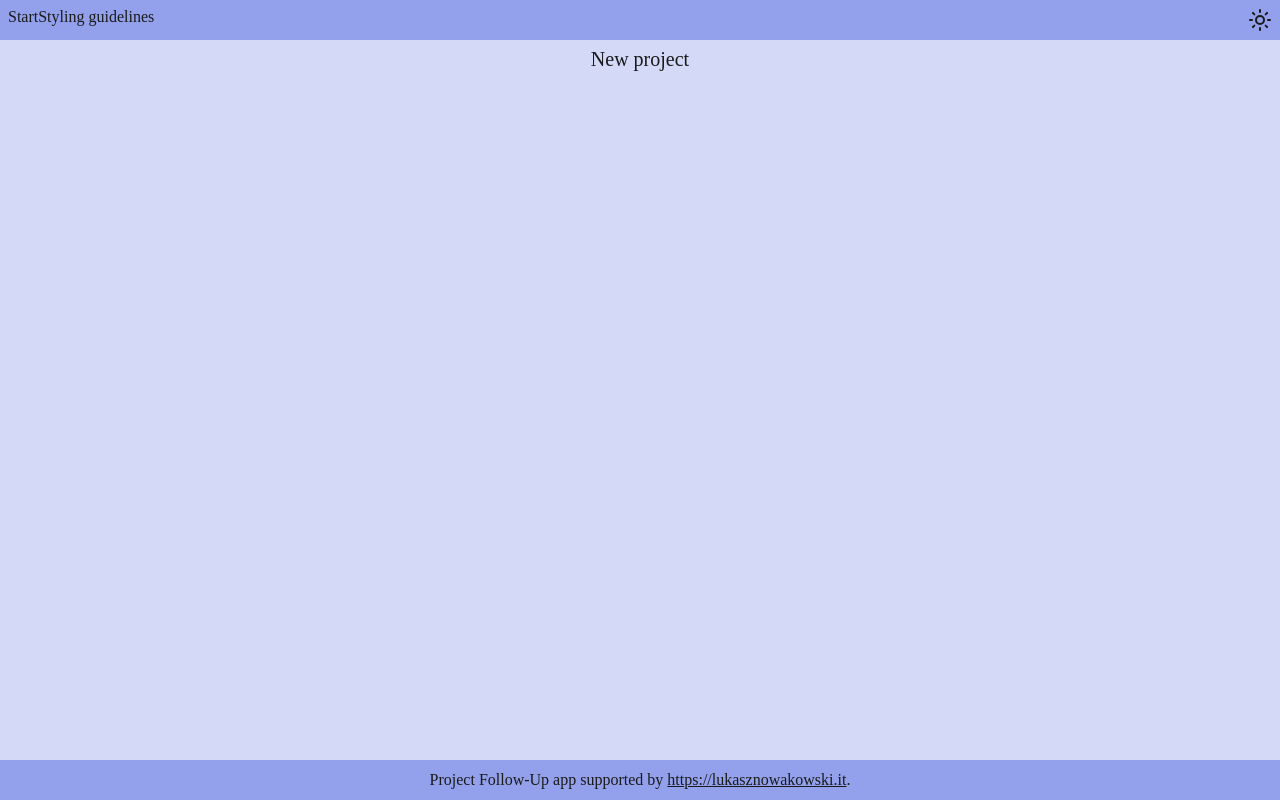
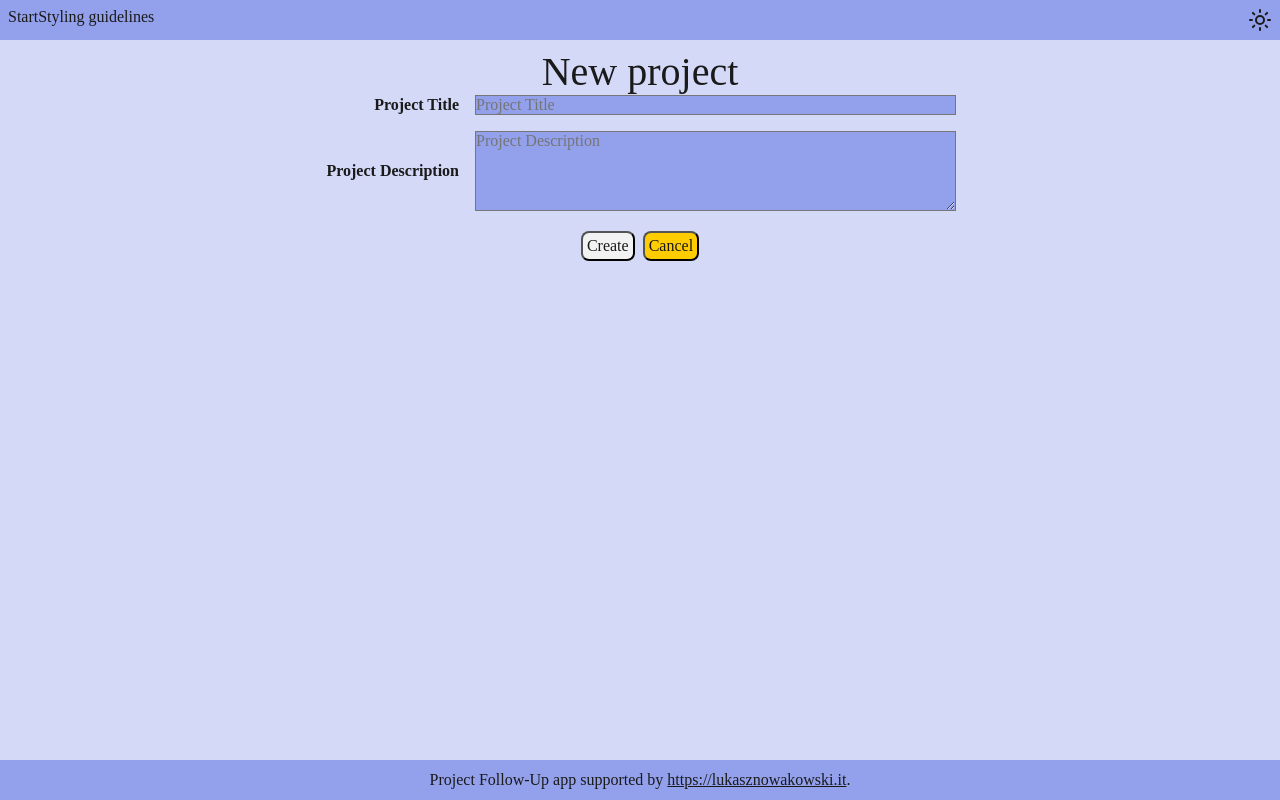
Before and after one commit to woocasch/project-followup, a React app in the folder ui/: page /projects/create in a window 1280 px wide. Built offline with nearby package versions, Linux system fonts and the light colour scheme; the HTML template or start-up script is replaced by a standard one.

Commit message:
Continue work on "new project" page.
Work on #2

```diff
--- a/ui/src/assets/themes/dark.scss
+++ b/ui/src/assets/themes/dark.scss
@@ -20,20 +20,4 @@ body[data-theme="dark"] {
     --colors-text-primary: hsl(0, 0%, 90%);
     // Secondary text
     --colors-text-secondary: hsl(0, 0%, 60%);
-    // Spaces
-    --spaces-xsmall: 0.25em;
-    --spaces-small: 0.5em;
-    --spaces-medium: 0.75em;
-    --spaces-large: 1em;
-    --spaces-xlarge: 1.25em;
-    // Border radius
-    --borderRadius-xsmall: 0.25em;
-    --borderRadius-small: 0.5em;
-    --borderRadius-medium: 0.75em;
-    --borderRadius-large: 1em;
-    --borderRadius-xlarge: 1.25em;
-    // Font sizes
-    --fontSize-small: 0.875em;
-    --fontSize-medium: 1em;
-    --fontSize-large: 1.25em;
 }
--- a/ui/src/assets/themes/light.scss
+++ b/ui/src/assets/themes/light.scss
@@ -20,20 +20,4 @@ body[data-theme="light"] {
     --colors-text-primary: hsl(0, 0%, 10%);
     // Secondary text
     --colors-text-secondary: hsl(0, 0%, 30%);
-    // Spaces
-    --spaces-xsmall: 0.25em;
-    --spaces-small: 0.5em;
-    --spaces-medium: 0.75em;
-    --spaces-large: 1em;
-    --spaces-xlarge: 1.25em;
-    // Border radius
-    --borderRadius-xsmall: 0.25em;
-    --borderRadius-small: 0.5em;
-    --borderRadius-medium: 0.75em;
-    --borderRadius-large: 1em;
-    --borderRadius-xlarge: 1.25em;
-    // Font sizes
-    --fontSize-small: 0.875em;
-    --fontSize-medium: 1em;
-    --fontSize-large: 1.25em;
 }
--- /dev/null
+++ b/ui/src/assets/themes/sizes.scss
@@ -0,0 +1,20 @@
+body {
+    // Spaces
+    --spaces-xsmall: 0.25em;
+    --spaces-small: 0.5em;
+    --spaces-medium: 0.75em;
+    --spaces-large: 1em;
+    --spaces-xlarge: 1.25em;
+    // Border radius
+    --borderRadius-xsmall: 0.25em;
+    --borderRadius-small: 0.5em;
+    --borderRadius-medium: 0.75em;
+    --borderRadius-large: 1em;
+    --borderRadius-xlarge: 1.25em;
+    // Font sizes
+    --fontSize-small: 0.875em;
+    --fontSize-medium: 1em;
+    --fontSize-large: 1.5em;
+    --fontSize-xlarge: 2em;
+    --fontSize-xxlarge: 2.5em;
+}
--- /dev/null
+++ b/ui/src/components/headers.tsx
@@ -0,0 +1,25 @@
+import styled from '@emotion/styled';
+import { theme } from '@root/theme';
+
+export const PageHeader = styled.h2`
+    font-size: ${theme.fontSizes.xxlarge};
+    text-align: center;
+`;
+
+export const SectionHeader = styled.h3`
+    font-size: ${theme.fontSizes.xlarge};
+    text-align: center;
+`;
+
+export interface FieldLabelProps {
+  text: string;
+  id: string;
+}
+
+const LabelStyled = styled.label(`
+    font-weight: bold;
+`);
+
+export function FieldLabel(props: FieldLabelProps) {
+  return <LabelStyled htmlFor={props.id}>{props.text}</LabelStyled>;
+}
--- a/ui/src/components/index.ts
+++ b/ui/src/components/index.ts
@@ -1,4 +1,5 @@
 export { Button, IconButton } from './buttons';
 export { Card, Size as CardSize } from './card';
-export { PageHeader } from './page-header';
+export { FieldLabel, PageHeader, SectionHeader } from './headers';
 export { SmallText } from './small-text';
+export { Text, type TextProps } from './text';
--- a/ui/src/components/page-header.tsx
+++ /dev/null
@@ -1,7 +0,0 @@
-import styled from '@emotion/styled';
-import { theme } from '@root/theme';
-
-export const PageHeader = styled.h2`
-    text-align: center;
-    font-size: ${theme.fontSizes.large};
-`;
--- /dev/null
+++ b/ui/src/components/text.tsx
@@ -0,0 +1,57 @@
+import styled from '@emotion/styled';
+import { theme } from '@root/theme';
+import { useId } from 'react';
+import { FieldLabel } from './headers';
+
+export interface TextProps {
+  multiline?: boolean;
+  value: string;
+  setValue: (newValue: string) => void;
+  placeholder?: string;
+  label: string;
+}
+
+const TextAreaStyled = styled.textarea(`
+  background-color: ${theme.colors.primary};
+  border-style: ridge;
+  border-width: 1px;
+  height: 5em;
+`);
+
+const InputStyled = styled.input(`
+  background-color: ${theme.colors.primary};
+  border-style: ridge;
+  border-width: 1px;
+`);
+
+export function Text(props: TextProps) {
+  const id = useId();
+  const multiline = props.multiline || false;
+  const placeholder = props.placeholder || props.label;
+  if (multiline) {
+    return (
+      <>
+        {props.label && <FieldLabel id={id} text={props.label} />}
+        <TextAreaStyled
+          id={id}
+          value={props.value}
+          onChange={(e) => props.setValue(e.target.value)}
+          placeholder={placeholder}
+        />
+      </>
+    );
+  }
+
+  return (
+    <>
+      {props.label && <FieldLabel id={id} text={props.label} />}
+      <InputStyled
+        id={id}
+        type="text"
+        value={props.value}
+        onChange={(e) => props.setValue(e.target.value)}
+        placeholder={placeholder}
+      />
+    </>
+  );
+}
--- a/ui/src/index.tsx
+++ b/ui/src/index.tsx
@@ -6,6 +6,7 @@ import AppLayoutComponent from './AppLayout';
 import '@assets/reset.scss';
 import '@assets/themes/light.scss';
 import '@assets/themes/dark.scss';
+import '@assets/themes/sizes.scss';
 import '@assets/main.scss';
 import StylingPage from './styling';
 
--- a/ui/src/projects/create-project.tsx
+++ b/ui/src/projects/create-project.tsx
@@ -1,9 +1,57 @@
-import { PageHeader } from '@components/index';
+import { Button, PageHeader, Text } from '@components/index';
+import styled from '@emotion/styled';
+import { theme } from '@root/theme';
+import { useState } from 'react';
+
+const CreateProjectForm = styled.div(`
+  display: grid;
+  grid-template-columns: 135px auto;
+  gap: 1em;
+  align-items: center;
+  width: 50%;
+  max-width: 50%;
+  margin: auto;
+
+  &>label {
+    text-align: right;
+  }
+`);
+
+const ButtonsContainer = styled.div(`
+    grid-column: span 2;
+    text-align: center;
+    &>* {
+    margin: ${theme.spaces.xsmall};
+`);
 
 export default function CreateProject() {
+  const [title, setTitle] = useState('');
+  const [description, setDescription] = useState('');
+
   return (
     <div>
       <PageHeader>New project</PageHeader>
+      <CreateProjectForm>
+        <Text
+          value={title}
+          setValue={(v) => setTitle(v)}
+          label="Project Title"
+        />
+        <Text
+          multiline={true}
+          value={description}
+          setValue={(v) => setDescription(v)}
+          label="Project Description"
+        />
+        <ButtonsContainer>
+          <Button variant="action" buttonType="rounded">
+            Create
+          </Button>
+          <Button variant="warning" buttonType="rounded">
+            Cancel
+          </Button>
+        </ButtonsContainer>
+      </CreateProjectForm>
     </div>
   );
 }
--- a/ui/src/styling.tsx
+++ b/ui/src/styling.tsx
@@ -1,24 +1,29 @@
 import styled from '@emotion/styled';
 import { Calendar } from 'lucide-react';
-import { Button, Card, CardSize, IconButton, PageHeader } from './components';
+import {
+  Button,
+  Card,
+  CardSize,
+  IconButton,
+  PageHeader,
+  SectionHeader,
+} from './components';
 import { theme } from './theme';
 
 const CardsContainer = styled.div(`
     display: flex;
     flex-direction: row;
     gap: ${theme.spaces.medium};
+    align-items: start;
     & > div {
         flex: 0 0 23%;
     }
 `);
 
-export default function StylingPage() {
+function Cards() {
   return (
     <div>
-      <PageHeader>Styling guidelines</PageHeader>
-      <p>This page will contain styling guidelines for the project.</p>
-      <div>
-        <h3>Cards</h3>
+      <SectionHeader>Cards</SectionHeader>
       <CardsContainer>
         <Card size={CardSize.Small}>
           <Card.Header>
@@ -31,10 +36,7 @@ export default function StylingPage() {
             <Button onClick={() => alert('Button clicked!')}>
               Variant: Button
             </Button>
-              <Button
-                variant="warning"
-                onClick={() => alert('Warning clicked!')}
-              >
+            <Button variant="warning" onClick={() => alert('Warning clicked!')}>
               Variant: Warning
             </Button>
           </Card.Footer>
@@ -47,10 +49,7 @@ export default function StylingPage() {
             <p>This is the card content</p>
           </Card.Content>
           <Card.Footer>
-              <Button
-                variant="success"
-                onClick={() => alert('Success clicked!')}
-              >
+            <Button variant="success" onClick={() => alert('Success clicked!')}>
               Variant: Success
             </Button>
             <IconButton
@@ -74,8 +73,13 @@ export default function StylingPage() {
         </Card>
       </CardsContainer>
     </div>
+  );
+}
+
+export function CardsWithBorders() {
+  return (
     <div>
-        <h3>Cards with Borders</h3>
+      <SectionHeader>Cards with Borders</SectionHeader>
       <CardsContainer>
         <Card size={CardSize.Small} hasBorder={true}>
           <Card.Header>
@@ -98,10 +102,7 @@ export default function StylingPage() {
             <p>This card has a border</p>
           </Card.Content>
           <Card.Footer>
-              <Button
-                variant="success"
-                onClick={() => alert('Success clicked!')}
-              >
+            <Button variant="success" onClick={() => alert('Success clicked!')}>
               With Border
             </Button>
           </Card.Footer>
@@ -121,6 +122,16 @@ export default function StylingPage() {
         </Card>
       </CardsContainer>
     </div>
+  );
+}
+
+export default function StylingPage() {
+  return (
+    <div>
+      <PageHeader>Styling guidelines</PageHeader>
+      <p>This page will contain styling guidelines for the project.</p>
+      <Cards />
+      <CardsWithBorders />
     </div>
   );
 }
--- a/ui/src/theme.ts
+++ b/ui/src/theme.ts
@@ -36,6 +36,8 @@ export const theme = {
     small: 'var(--fontSize-small)',
     medium: 'var(--fontSize-medium)',
     large: 'var(--fontSize-large)',
+    xlarge: 'var(--fontSize-xlarge)',
+    xxlarge: 'var(--fontSize-xxlarge)',
   },
 };
 
```
Lines whose indentation alone changed are shown as unchanged.
